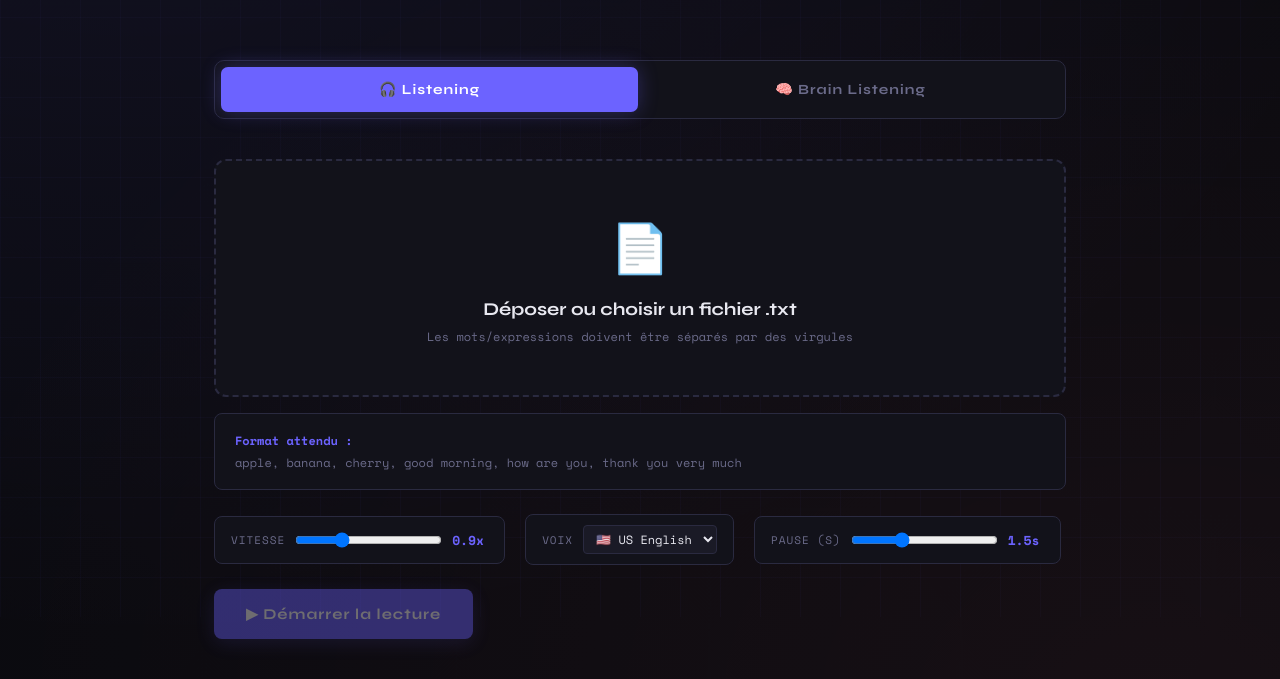
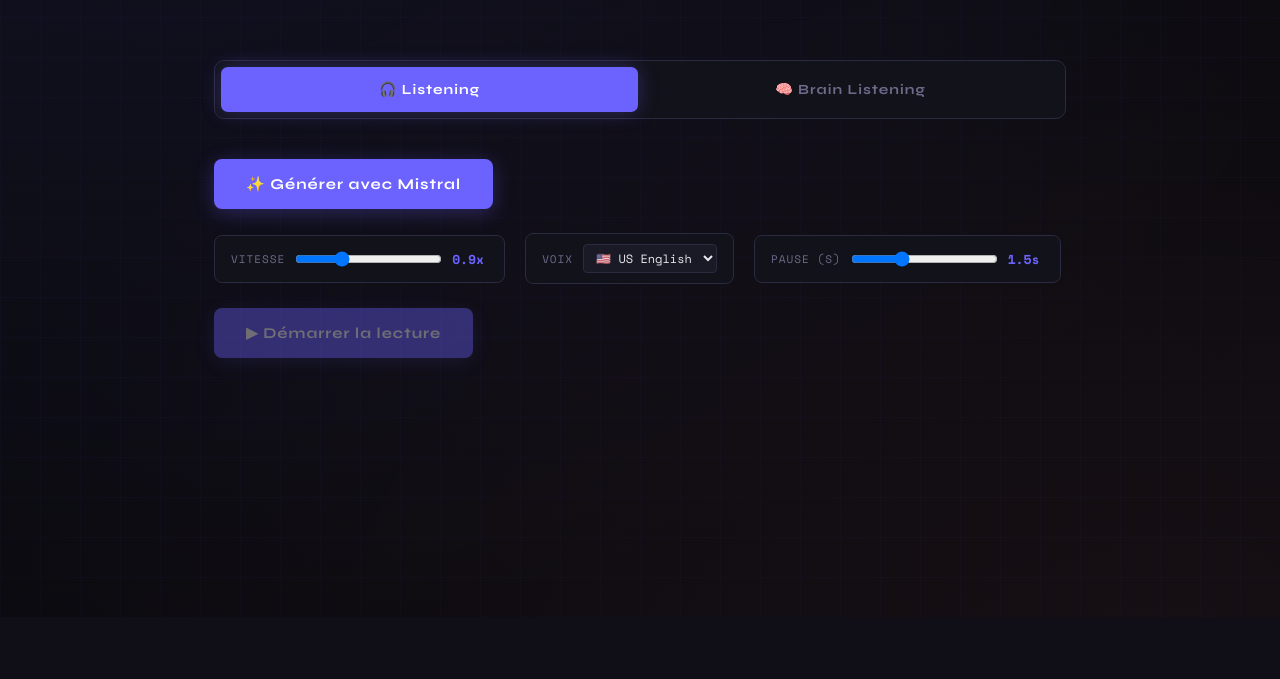
Before and after one commit to leg234-png/Toeic-_listening, a Flask app: page / in a window 1280 px wide. Shown: the part 183-862 px from the top of the page. After the commit the page ends 641 px from the top, so only its background shows below. Run offline with Flask 3, Linux system fonts and the light colour scheme.

Commit message:
generation faite avec mistral

```diff
--- a/app.py
+++ b/app.py
@@ -1,9 +1,17 @@
 from flask import Flask, render_template, request, jsonify
 import os
+import requests
+from dotenv import load_dotenv
+load_dotenv()  # charge le .env automatiquement
+
 
 app = Flask(__name__)
 app.config['UPLOAD_FOLDER'] = 'uploads'
 os.makedirs(app.config['UPLOAD_FOLDER'], exist_ok=True)
+
+MISTRAL_API_KEY = os.environ.get('MISTRAL_API_KEY')
+
+PROMPT_HISTORY = []  # garde en mémoire les réponses précédentes pour forcer la variété
 
 @app.route('/')
 def index():
@@ -31,5 +39,41 @@ def upload_brain():
     stories = [story.strip() for story in content.split('|') if story.strip()]
     return jsonify({'stories': stories})
 
+@app.route('/generate', methods=['POST'])
+def generate():
+    print("Clé Mistral chargée :", MISTRAL_API_KEY[:8] if MISTRAL_API_KEY else "AUCUNE")
+    prompt = (
+        'Je me prépare au test TOEIC. Génère 250 paires de mots et expressions variés '
+        '(vocabulaire général, business, phrasal verbs) '
+        'sous ce format exact : mot_anglais, traduction_française, mot_anglais, traduction_française, ... '
+        'Tout sur une seule ligne, séparé uniquement par des virgules. '
+        'Aucun texte avant ou après, aucune numérotation, aucune explication. '
+        'Fournir une version différente à chaque appel.'
+    )
+
+    response = requests.post(
+        'https://api.mistral.ai/v1/chat/completions',
+        headers={
+            'Authorization': f'Bearer {MISTRAL_API_KEY}',
+            'Content-Type': 'application/json'
+        },
+        json={
+            'model': 'mistral-small-latest',
+            'messages': [{'role': 'user', 'content': prompt}],
+            'temperature': 0.9,
+            'max_tokens': 800
+        }
+    )
+
+    if response.status_code != 200:
+        return jsonify({'error': 'Mistral API error', 'details': response.text}), 500
+
+    result = response.json()
+    text = result['choices'][0]['message']['content'].strip()
+    lines = [l.strip() for l in text.splitlines() if l.strip()]
+    clean = lines[0] if lines else text
+    items = [item.strip() for item in clean.split(',') if item.strip()]
+    return jsonify({'items': items})
+
 if __name__ == '__main__':
     app.run(host='0.0.0.0', port=5000)
--- a/requirements.txt
+++ b/requirements.txt
@@ -1 +1,4 @@
 flask
+gunicorn
+requests
+python-dotenv
--- a/sample_stories.txt
+++ /dev/null
@@ -1 +0,0 @@
-Tom arrived at the airport two hours before his flight. He checked in his luggage, passed through security, and found a coffee shop near his gate. While waiting, he reviewed the presentation he would give the next morning in New York. | Sarah had been working at the marketing firm for three years when she was offered a promotion. The new position required her to manage a team of five people and travel internationally once a month. She asked for a week to think it over before giving her final answer. | The annual conference was held at a downtown hotel on Friday afternoon. Over two hundred executives from different industries attended the event. The keynote speaker discussed the impact of artificial intelligence on modern business and encouraged companies to invest in employee training programs.
--- a/sample_words.txt
+++ /dev/null
@@ -1 +0,0 @@
-apple, banana, acknowledge, nevertheless, furthermore, accomplish, negotiate, headquarters, approximately, substantial, circumstances, professional, development, immediately, representative
--- a/templates/index.html
+++ b/templates/index.html
@@ -528,17 +528,10 @@
   <!-- LISTENING PANEL -->
   <div class="panel active" id="panel-listening">
 
-    <div class="upload-zone" id="drop-listening" onclick="document.getElementById('file-listening').click()">
-      <input type="file" class="file-input" id="file-listening" accept=".txt">
-      <span class="upload-icon">📄</span>
-      <h3>Déposer ou choisir un fichier .txt</h3>
-      <p>Les mots/expressions doivent être séparés par des virgules</p>
-    </div>
-
-    <div class="format-hint">
-      <strong>Format attendu :</strong><br>
-      apple, banana, cherry, good morning, how are you, thank you very much
-    </div>
+<button class="btn-start" id="btn-generate" onclick="generateWithMistral()" style="margin-top:16px;">
+  ✨ Générer avec Mistral
+</button>
+<div id="generate-status" style="font-size:12px;color:var(--muted);margin-top:8px;"></div>
 
     <div class="controls-row">
       <div class="control-group">
@@ -980,6 +973,34 @@ function stopBrain() {
   document.getElementById('countdown-area').classList.remove('visible');
   document.getElementById('btn-start-brain').disabled = false;
 }
+
+async function generateWithMistral() {
+  const btn = document.getElementById('btn-generate');
+  const status = document.getElementById('generate-status');
+
+  btn.disabled = true;
+  btn.textContent = '⏳ Génération en cours...';
+  status.textContent = '';
+
+try {
+    const res = await fetch('/generate', { method: 'POST' });
+    const data = await res.json();
+
+    if (data.error) { status.textContent = '❌ ' + data.error; return; }
+
+    listeningItems = data.items;
+    document.getElementById('btn-start-listening').disabled = false;
+    document.getElementById('done-listening').classList.remove('visible');
+    document.getElementById('player-listening').classList.remove('visible');
+    status.textContent = `✅ ${listeningItems.length / 2} paires prêtes !`;
+
+} catch(e) {
+    status.textContent = '❌ Erreur : ' + e.message;
+} finally {
+    btn.disabled = false;
+    btn.textContent = '✨ Générer avec Mistral';
+  }
+}
 </script>
 </body>
 </html>
```
Also changed, not shown: toeic_500_mots.txt (deleted, +0 -1 lines), 2 other files.
